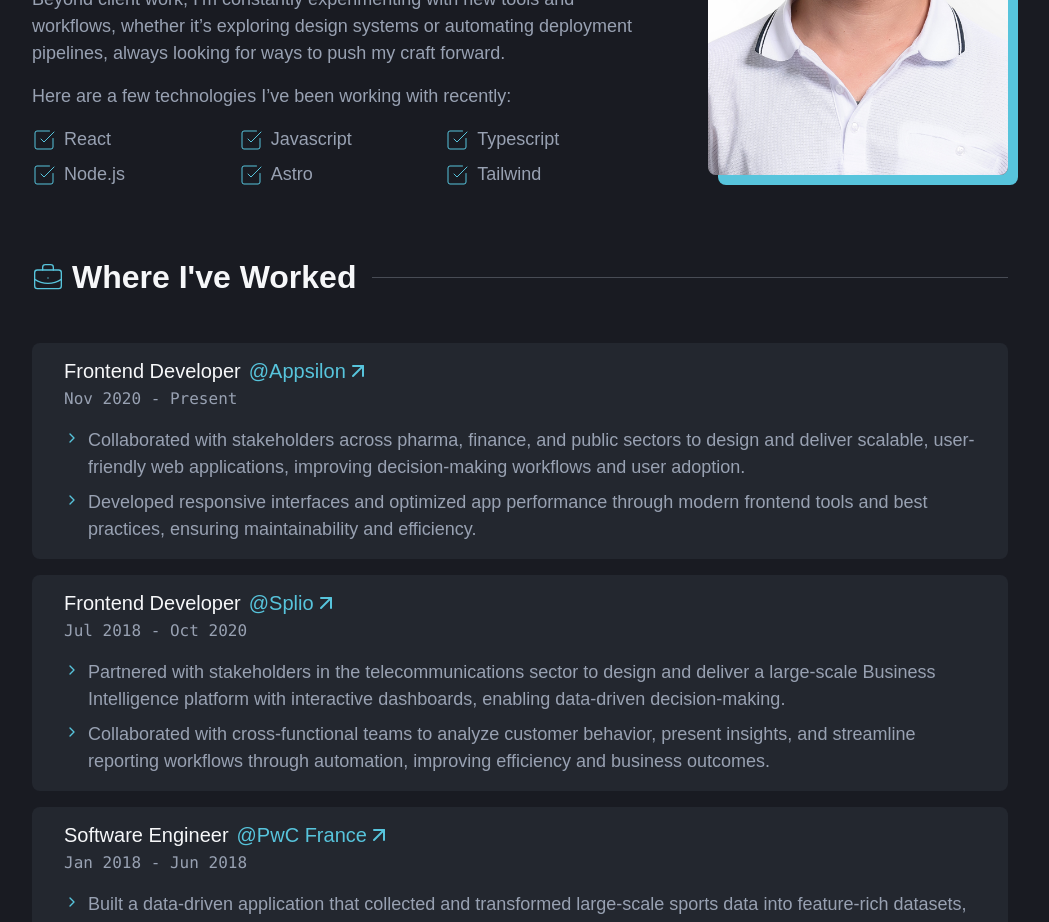
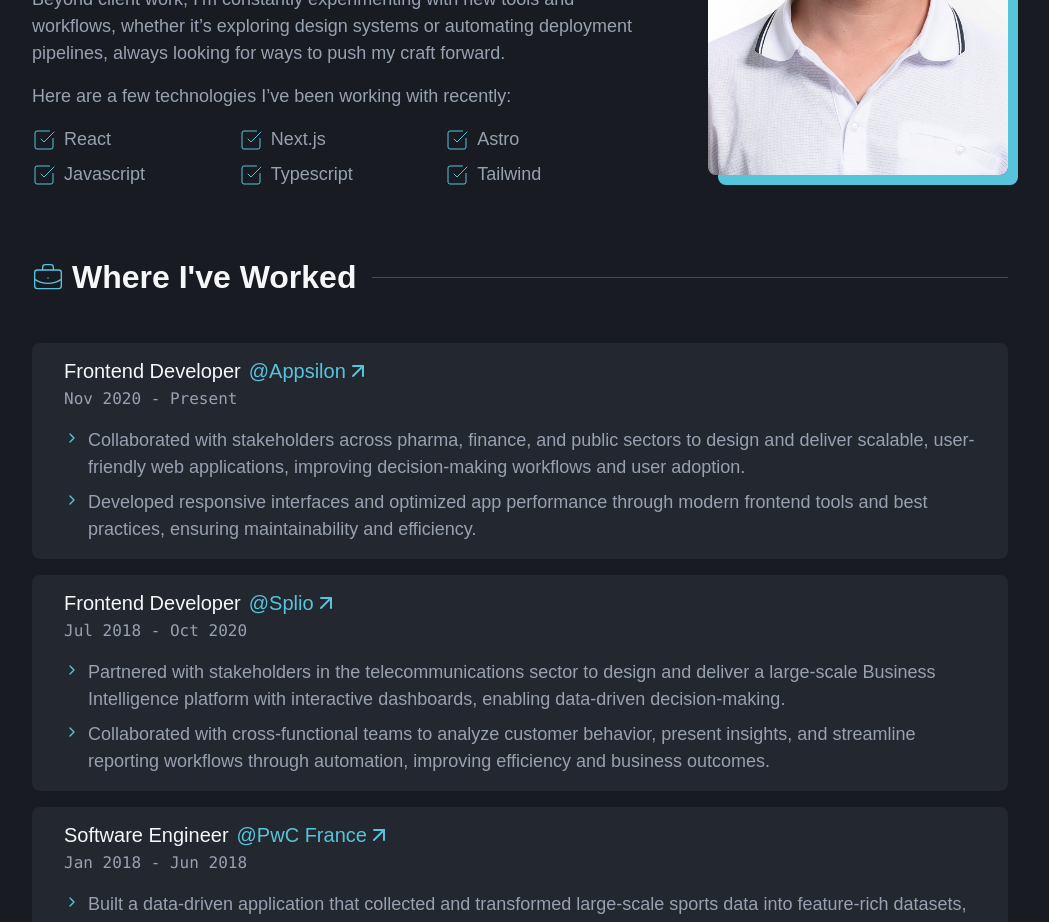
Before and after one commit to rabiibouhestine/rabii-bouhestine, an Astro site: page / in a window 1280 px wide. Shown: the part 1220-2142 px from the top of the page, without its empty margins (120-1169 px from the left). Built offline with nearby package versions, Linux system fonts and the light colour scheme; Astro itself is replaced by a stand-in of ours.

Commit message:
update recent techs

```diff
--- a/src/components/AboutSection.astro
+++ b/src/components/AboutSection.astro
@@ -32,19 +32,19 @@ import myPicture from '../assets/me.jpg';
         </div>
         <div class="flex items-center gap-2">
           <SquareCheckBig stroke-width={1} class="text-accent"/>
+          <p>Next.js</p>
+        </div>
+        <div class="flex items-center gap-2">
+          <SquareCheckBig stroke-width={1} class="text-accent"/>
+          <p>Astro</p>
+        </div>
+        <div class="flex items-center gap-2">
+          <SquareCheckBig stroke-width={1} class="text-accent"/>
           <p>Javascript</p>
         </div>
         <div class="flex items-center gap-2">
           <SquareCheckBig stroke-width={1} class="text-accent"/>
           <p>Typescript</p>
-        </div>
-        <div class="flex items-center gap-2">
-          <SquareCheckBig stroke-width={1} class="text-accent"/>
-          <p>Node.js</p>
-        </div>
-        <div class="flex items-center gap-2">
-          <SquareCheckBig stroke-width={1} class="text-accent"/>
-          <p>Astro</p>
         </div>
         <div class="flex items-center gap-2">
           <SquareCheckBig stroke-width={1} class="text-accent"/>
```
